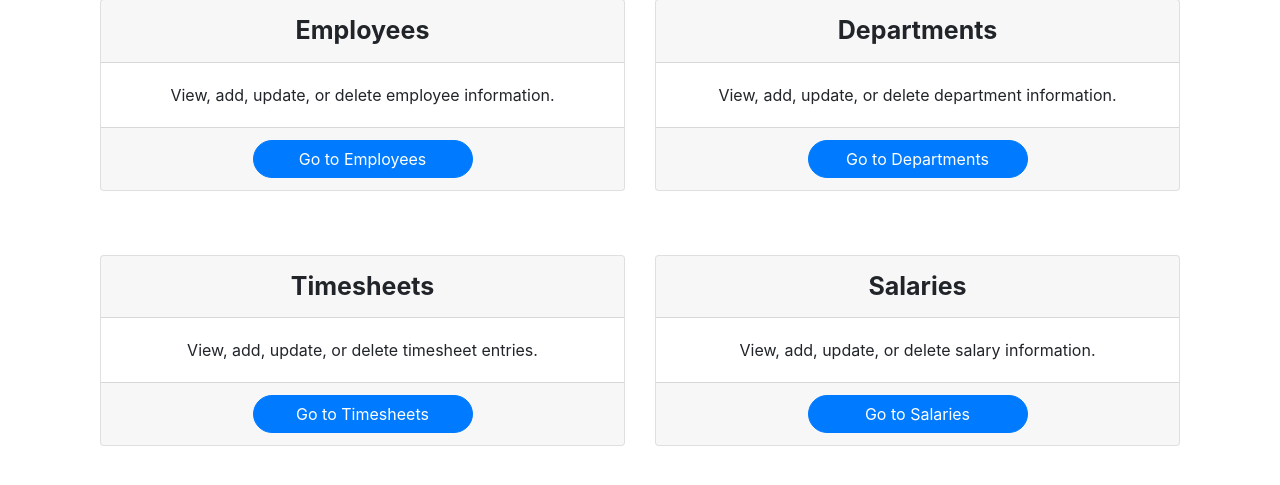
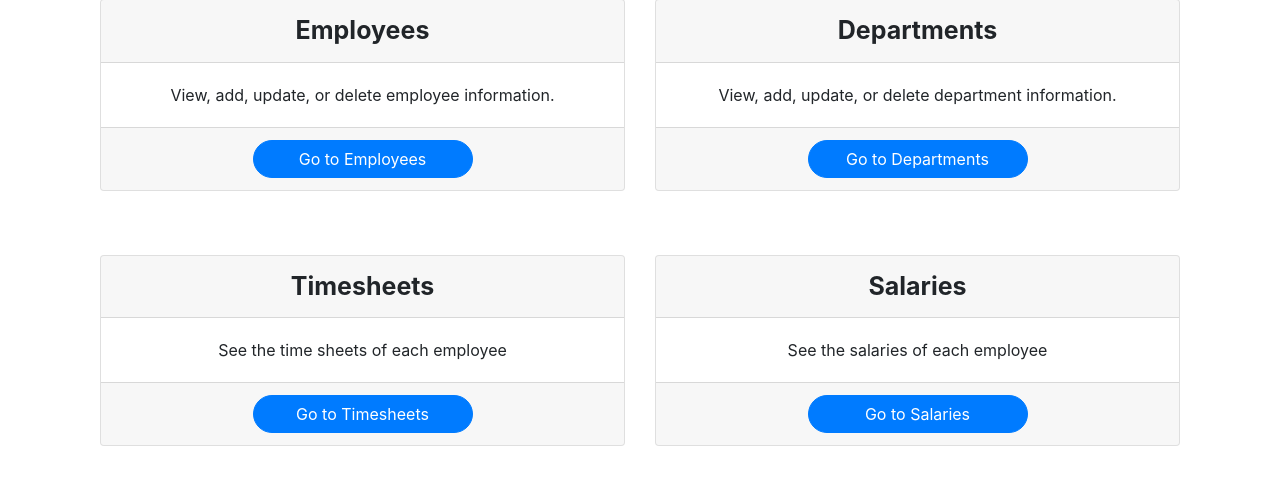
Before and after one commit to RahulRon1/CS665_Project1, a Django app: page / in a window 1280 px wide. Shown: the part 145-630 px from the top of the page. Run offline with Django 4.2, Linux system fonts and the light colour scheme; some libraries are stand-ins or nearby versions.

Commit message:
Update home_page.html
employee can see the time entries and salaries information

```diff
--- a/ems/management/templates/home_page.html
+++ b/ems/management/templates/home_page.html
@@ -44,7 +44,7 @@
         <div class="card text-black text-center  mb-3">
           <div class="card-header">Timesheets</div>
           <div class="card-body">
-            <p class="card-text">View, add, update, or delete timesheet entries.</p>
+            <p class="card-text">See the time sheets of each employee</p>
           </div>
           <div class="card-footer">
             <a href="#" class="btn btn-primary">Go to Timesheets</a>
@@ -56,7 +56,7 @@
         <div class="card text-black  text-center mb-3">
           <div class="card-header">Salaries</div>
           <div class="card-body">
-            <p class="card-text">View, add, update, or delete salary information.</p>
+            <p class="card-text">See the salaries of each employee</p>
           </div>
           <div class="card-footer">
             <a href="#" class="btn btn-primary">Go to Salaries</a>
```
